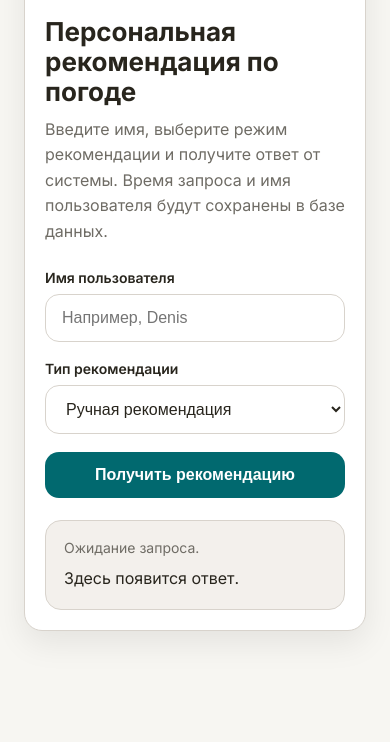
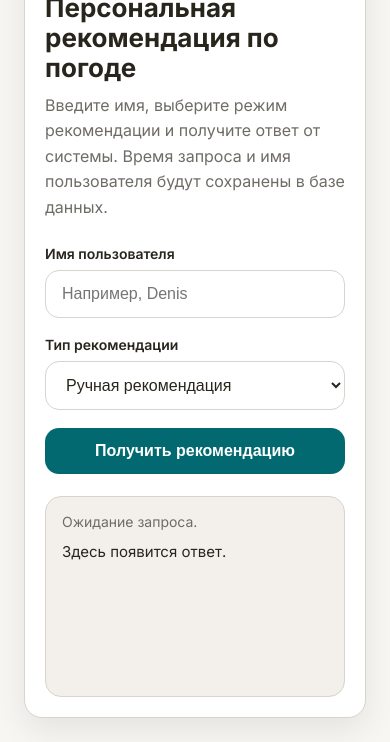
Before and after one commit to DenisMOY/weather-app, a plain HTML site: page index.html in a window 390 px wide. Shown: the part 165-907 px from the top of the page. Before the commit the page ends 844 px from the top, so only its background shows below. Drawn offline with Linux system fonts and the light colour scheme.

Commit message:
Refactor index.html structure and styles

```diff
--- a/index.html
+++ b/index.html
@@ -151,6 +151,10 @@
 
     button.submit-btn:hover {
       background: var(--primary-hover);
+      position: sticky;
+      bottom: 20px;
+      margin-top: 16px;
+      z-index: 10;
     }
 
     .panel {
@@ -159,6 +163,9 @@
       border: 1px solid var(--border);
       border-radius: 16px;
       background: var(--surface-2);
+      min-height: 140px;
+      max-height: 220px;
+      overflow-y: auto;
     }
 
     .status {
@@ -171,6 +178,9 @@
       margin: 0;
       white-space: pre-wrap;
       line-height: 1.6;
+      min-height: 140px;
+      max-height: 220px;
+      overflow-y: auto;
     }
 
     .error {
@@ -185,7 +195,15 @@
       .app { padding: 20px; }
       h1 { font-size: 26px; }
       .topbar { align-items: flex-start; flex-direction: column; }
+      .panel {
+      min-height: 120px;
+      padding: 16px;
     }
+      .result {
+      font-size: 15px;      /* чуть крупнее на мобиле */
+    }
+
+  }
   </style>
 </head>
 <body>
```
